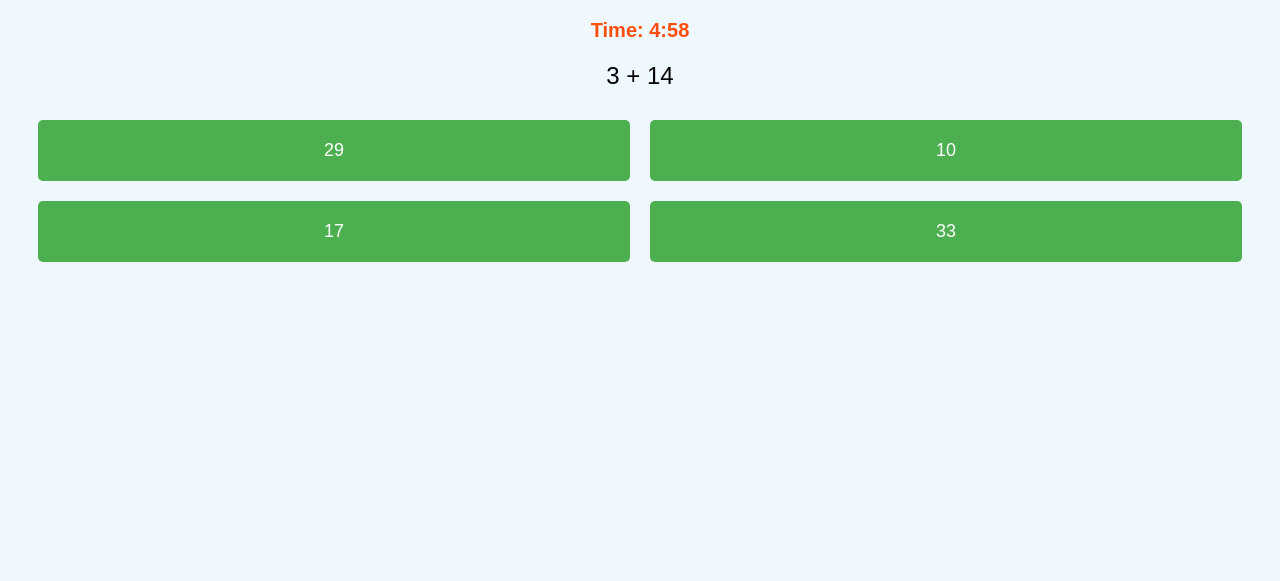
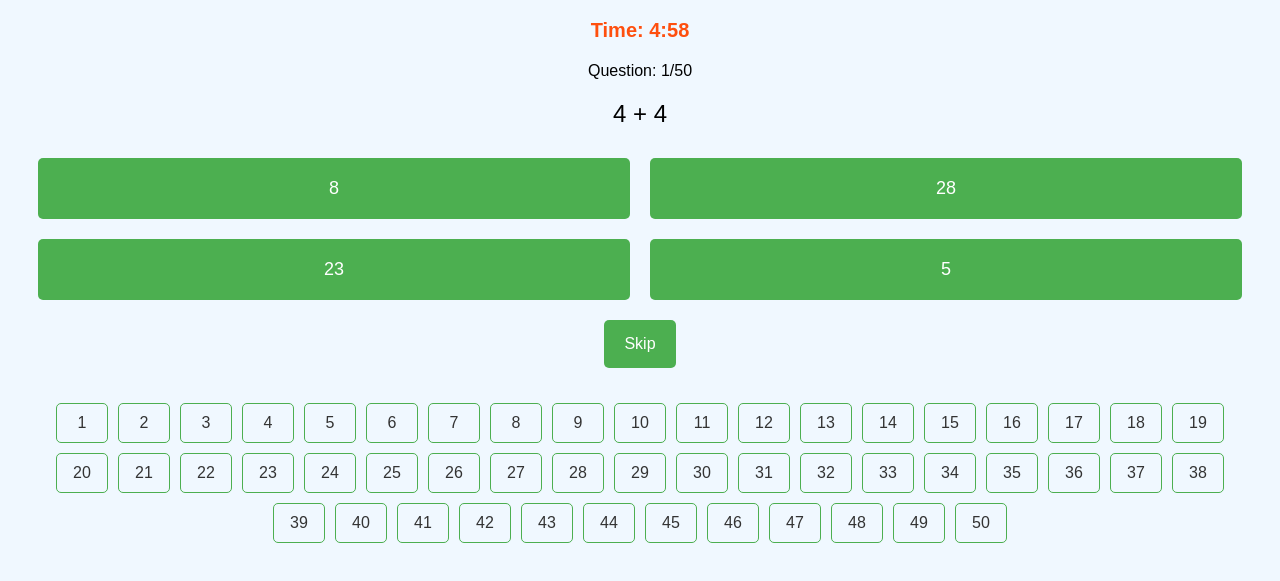
Before and after one commit to JustTryingToDoBetter/mathDrillApp, a plain HTML site: page index.html in a window 1280 px wide. Both pictures are taken after a click on the button "Addition Drill". Shown: the part 89-670 px from the top of the page. Drawn offline with Linux system fonts and the light colour scheme.

Commit message:
add skip functionality

```diff
--- a/index.html
+++ b/index.html
@@ -15,6 +15,7 @@
     </div>
     <div id="drill" class="hidden">
         <p id="timer">Time: 5:00</p>
+        <p id="question-number">Question: 1/50</p>
         <p id="question"></p>
         <div id="answer-buttons">
             <button onclick="submitAnswer(this)"></button>
@@ -22,6 +23,8 @@
             <button onclick="submitAnswer(this)"></button>
             <button onclick="submitAnswer(this)"></button>
         </div>
+        <button onclick="skipQuestion()">Skip</button>
+        <div id="questions-list"></div>
     </div>
     <div id="results" class="hidden">
         <p id="score"></p>
--- a/index.js
+++ b/index.js
@@ -1,6 +1,7 @@
 let timer;
 let timeLeft = 300;
-let questionCounter = 0;
+let currentQuestionIndex = 0;
+let questions = [];
 let correctAnswers = 0;
 let currentDrill = '';
 let correctAnswer = 0;
@@ -9,8 +10,10 @@ function startDrill(drillType) {
     currentDrill = drillType;
     document.getElementById('drill-selection').classList.add('hidden');
     document.getElementById('drill').classList.remove('hidden');
+    generateQuestions();
     startTimer();
-    generateQuestion();
+    displayQuestion(currentQuestionIndex);
+    updateQuestionsList();
 }
 
 function startTimer() {
@@ -30,8 +33,9 @@ function formatTime(seconds) {
     return `${minutes}:${secondsLeft < 10 ? '0' : ''}${secondsLeft}`;
 }
 
-function generateQuestion() {
-    let a, b, question, answerChoices = [];
+function generateQuestions() {
+    for (let i = 0; i < 50; i++) {
+        let a, b, question, answerChoices = [], correctAnswer;
         if (currentDrill === 'addition') {
             a = Math.floor(Math.random() * 20) + 1;
             b = Math.floor(Math.random() * 20) + 1;
@@ -53,8 +57,6 @@ function generateQuestion() {
             question = `${a} / ${b}`;
         }
 
-    document.getElementById('question').innerText = question;
-
         answerChoices.push(correctAnswer);
         while (answerChoices.length < 4) {
             let wrongAnswer;
@@ -72,38 +74,76 @@ function generateQuestion() {
 
         shuffleArray(answerChoices);
 
+        questions.push({
+            question,
+            answerChoices,
+            correctAnswer,
+            answered: false
+        });
+    }
+}
+
+function displayQuestion(index) {
+    const questionData = questions[index];
+    document.getElementById('question').innerText = questionData.question;
     const buttons = document.querySelectorAll('#answer-buttons button');
     for (let i = 0; i < buttons.length; i++) {
-        buttons[i].innerText = answerChoices[i];
+        buttons[i].innerText = questionData.answerChoices[i];
     }
+    document.getElementById('question-number').innerText = `Question: ${index + 1}/50`;
 }
 
 function submitAnswer(button) {
     const answer = parseInt(button.innerText);
-
-    if (answer === correctAnswer) {
+    if (answer === questions[currentQuestionIndex].correctAnswer) {
         correctAnswers += 1;
     }
-    questionCounter += 1;
+    questions[currentQuestionIndex].answered = true;
+    updateQuestionsList();
+    nextQuestion();
+}
 
-    if (questionCounter >= 50) {
-        endDrill();
+function skipQuestion() {
+    nextQuestion();
+}
+
+function nextQuestion() {
+    if (currentQuestionIndex < 49) {
+        currentQuestionIndex += 1;
     } else {
-        generateQuestion();
+        currentQuestionIndex = 0;
     }
+    displayQuestion(currentQuestionIndex);
 }
-// stops drill after
+
+function jumpToQuestion(index) {
+    currentQuestionIndex = index;
+    displayQuestion(currentQuestionIndex);
+}
+
+function updateQuestionsList() {
+    const list = document.getElementById('questions-list');
+    list.innerHTML = '';
+    questions.forEach((q, index) => {
+        const questionElement = document.createElement('span');
+        questionElement.innerText = index + 1;
+        questionElement.className = q.answered ? 'answered' : 'unanswered';
+        questionElement.onclick = () => jumpToQuestion(index);
+        list.appendChild(questionElement);
+    });
+}
+
 function endDrill() {
     clearInterval(timer);
     document.getElementById('drill').classList.add('hidden');
     document.getElementById('results').classList.remove('hidden');
-    document.getElementById('score').innerText = `You answered ${correctAnswers} out of ${questionCounter} questions correctly!`;
+    document.getElementById('score').innerText = `You answered ${correctAnswers} out of 50 questions correctly!`;
 }
 
-// restarts app
 function resetApp() {
     timeLeft = 300;
-    questionCounter = 0;
+    currentQuestionIndex = 0;
+    questions = [];
     correctAnswers = 0;
     currentDrill = '';
     document.getElementById('drill-selection').classList.remove('hidden');
@@ -111,7 +151,6 @@ function resetApp() {
     document.getElementById('results').classList.add('hidden');
 }
 
-// moves the multi choice questions around
 function shuffleArray(array) {
     for (let i = array.length - 1; i > 0; i--) {
         const j = Math.floor(Math.random() * (i + 1));
--- a/styles.css
+++ b/styles.css
@@ -72,3 +72,31 @@ button:hover {
 button:focus {
     outline: none;
 }
+
+#questions-list {
+    display: flex;
+    flex-wrap: wrap;
+    justify-content: center;
+    margin-top: 20px;
+}
+
+#questions-list span {
+    margin: 5px;
+    padding: 10px;
+    width: 30px;
+    text-align: center;
+    border: 1px solid #ddd;
+    border-radius: 5px;
+    cursor: pointer;
+}
+
+#questions-list span.answered {
+    background-color: #4CAF50;
+    color: white;
+}
+
+#questions-list span.unanswered {
+    background-color: #f0f8ff;
+    color: #333;
+    border-color: #4CAF50;
+}
```
Lines whose indentation alone changed are shown as unchanged.
